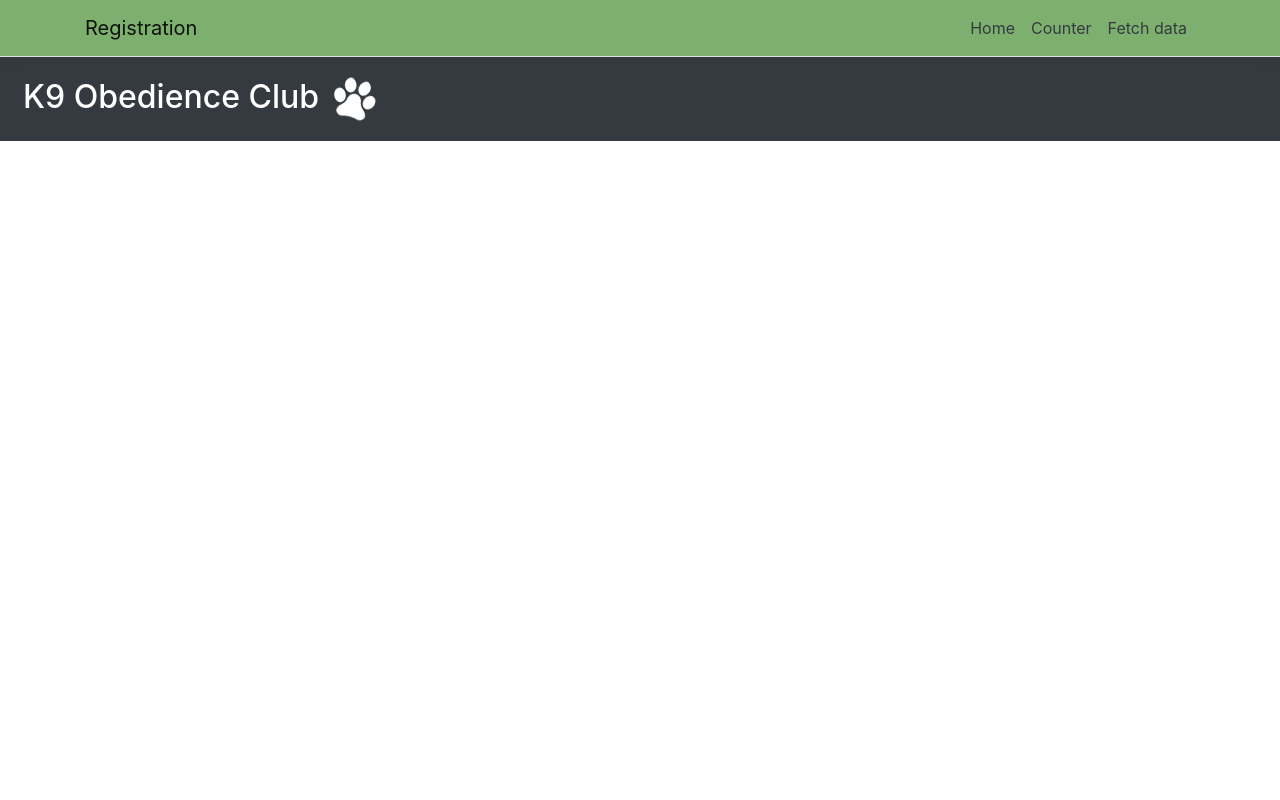
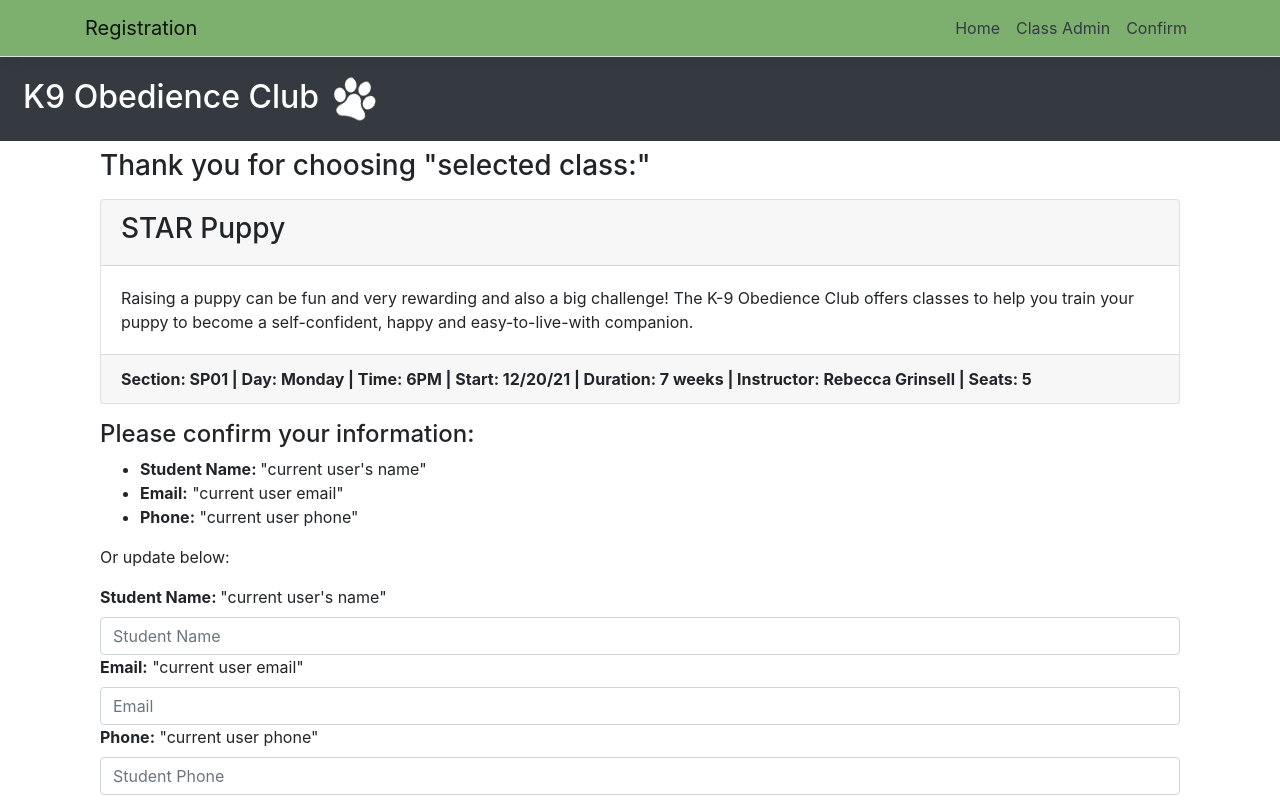
Before and after one commit to K9ObedienceClubJax/K9OCRS, a React (Create React App) app in the folder src/K9OCRS/ClientApp/: page /confirm in a window 1280 px wide. Built offline with nearby package versions, Linux system fonts and the light colour scheme.

Commit message:
added confirmation page and some links

```diff
--- a/src/K9OCRS/ClientApp/src/App.js
+++ b/src/K9OCRS/ClientApp/src/App.js
@@ -1,25 +1,27 @@
-import React, { Component } from 'react';
-import { Route } from 'react-router';
-import { Layout } from './components/Layout';
-import { Home } from './components/Home';
-import { FetchData } from './components/FetchData';
-import { Counter } from './components/Counter';
-import ClassTypesDashboard from './pages/ClassTypesDashboard';
-import ClassTypeSetup from './pages/ClassTypeSetup';
+import React, { Component } from "react";
+import { Route } from "react-router";
+import { Layout } from "./components/Layout";
+import { Home } from "./components/Home";
+import { FetchData } from "./components/FetchData";
+import { Counter } from "./components/Counter";
+import ClassTypesDashboard from "./pages/ClassTypesDashboard";
+import ClassTypeSetup from "./pages/ClassTypeSetup";
+import Confirm from "./pages/Registration/Confirm";
 
-import './custom.scss'
+import "./custom.scss";
 
 export default class App extends Component {
   static displayName = App.name;
 
-  render () {
+  render() {
     return (
       <Layout>
-        <Route exact path='/' component={Home} />
-        <Route path='/counter' component={Counter} />
-        <Route path='/fetch-data' component={FetchData} />
-        <Route path='/classtypes' component={ClassTypesDashboard} />
-        <Route path='/classtype/1' component={ClassTypeSetup} />
+        <Route exact path="/" component={Home} />
+        <Route path="/counter" component={Counter} />
+        <Route path="/fetch-data" component={FetchData} />
+        <Route path="/classtypes" component={ClassTypesDashboard} />
+        <Route path="/classtype/1" component={ClassTypeSetup} />
+        <Route path="/confirm" component={Confirm} />
       </Layout>
     );
   }
--- a/src/K9OCRS/ClientApp/src/components/NavMenu.js
+++ b/src/K9OCRS/ClientApp/src/components/NavMenu.js
@@ -54,13 +54,13 @@ export class NavMenu extends Component {
                   </NavLink>
                 </NavItem>
                 <NavItem>
-                  <NavLink tag={Link} className="text-dark" to="/counter">
-                    Counter
+                  <NavLink tag={Link} className="text-dark" to="/classtypes">
+                    Class Admin
                   </NavLink>
                 </NavItem>
                 <NavItem>
-                  <NavLink tag={Link} className="text-dark" to="/fetch-data">
-                    Fetch data
+                  <NavLink tag={Link} className="text-dark" to="/confirm">
+                    Confirm
                   </NavLink>
                 </NavItem>
               </ul>
--- /dev/null
+++ b/src/K9OCRS/ClientApp/src/pages/Registration/Confirm.js
@@ -0,0 +1,75 @@
+import React, { Component } from "react";
+import { Route } from "react-router-dom";
+
+const Confirm = () => {
+  return (
+    <div className="container">
+      <h3>Thank you for choosing "selected class:"</h3>
+      <div className="mt-3 mb-3">
+        <div className="card">
+          <div className="card-header">
+            <h3>STAR Puppy</h3>
+          </div>
+          <div className="card-body">
+            Raising a puppy can be fun and very rewarding and also a big
+            challenge! The K-9 Obedience Club offers classes to help you train
+            your puppy to become a self-confident, happy and easy-to-live-with
+            companion.
+          </div>
+          <div className="card-footer">
+            <span className="text-center font-weight-bold">
+              Section: SP01 | Day: Monday | Time: 6PM | Start: 12/20/21 |
+              Duration: 7 weeks | Instructor: Rebecca Grinsell | Seats: 5
+            </span>
+          </div>
+        </div>
+      </div>
+      <h4>Please confirm your information:</h4>
+      <ul>
+        <li>
+          <span className="font-weight-bold">Student Name: </span>"current
+          user's name"
+        </li>
+        <li>
+          <span className="font-weight-bold">Email:</span> "current user email"
+        </li>
+        <li>
+          <span className="font-weight-bold">Phone:</span> "current user phone"
+        </li>
+      </ul>
+      <p>Or update below:</p>
+      <form className="mt-3">
+        <label className="form-control-label">
+          <span className="font-weight-bold">Student Name: </span>"current
+          user's name"
+        </label>
+        <input
+          className="form-control"
+          type="text"
+          id="sName"
+          placeholder="Student Name"
+        />
+        <label className="form-control-label">
+          <span className="font-weight-bold">Email:</span> "current user email"
+        </label>
+        <input
+          className="form-control"
+          type="email"
+          id="email"
+          placeholder="Email"
+        />
+        <label className="form-control-label">
+          <span className="font-weight-bold">Phone:</span> "current user phone"
+        </label>
+        <input
+          className="form-control"
+          type="tel"
+          id="phone"
+          placeholder="Student Phone"
+        />
+      </form>
+    </div>
+  );
+};
+
+export default Confirm;
--- a/src/K9OCRS/ClientApp/src/pages/sections/Courses.js
+++ b/src/K9OCRS/ClientApp/src/pages/sections/Courses.js
@@ -1,5 +1,5 @@
 import React, { useState } from "react";
-import { boostrap } from "bootstrap";
+import boostrap from "bootstrap";
 import data from "./data.json";
 import CourseDisplay from "./CourseDisplay";
 import Search from "./Search";
@@ -20,7 +20,7 @@ const Courses = () => {
       <div>
         <Search query={query} onQueryChange={(myquery) => setQuery(myquery)} />
         {filteredClasses.map((props) => (
-          <CourseDisplay key={data.id} {...props} />
+          <CourseDisplay key={filteredClasses.id} {...props} />
         ))}
       </div>
     </div>
--- a/src/K9OCRS/ClientApp/src/pages/sections/Section.js
+++ b/src/K9OCRS/ClientApp/src/pages/sections/Section.js
@@ -1,4 +1,6 @@
 import React from "react";
+import { NavLink } from "reactstrap";
+import { Link } from "react-router-dom";
 
 export default function Sections({
   section,
@@ -11,7 +13,11 @@ export default function Sections({
 }) {
   return (
     <>
-      <td>{section}</td>
+      <td>
+        <NavLink tag={Link} className="text-dark" to="/confirm">
+          {section}
+        </NavLink>
+      </td>
       <td>{day}</td>
       <td>{time}</td>
       <td>{start}</td>
```
